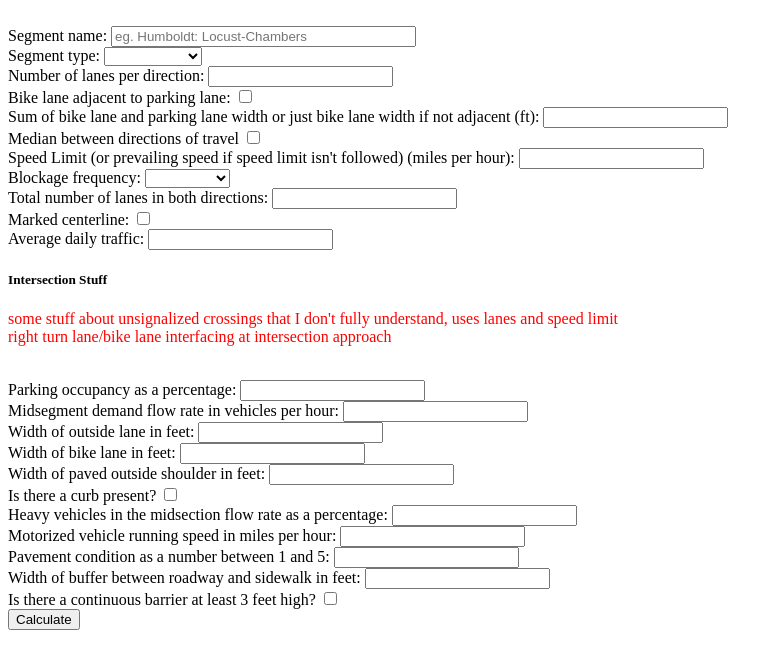
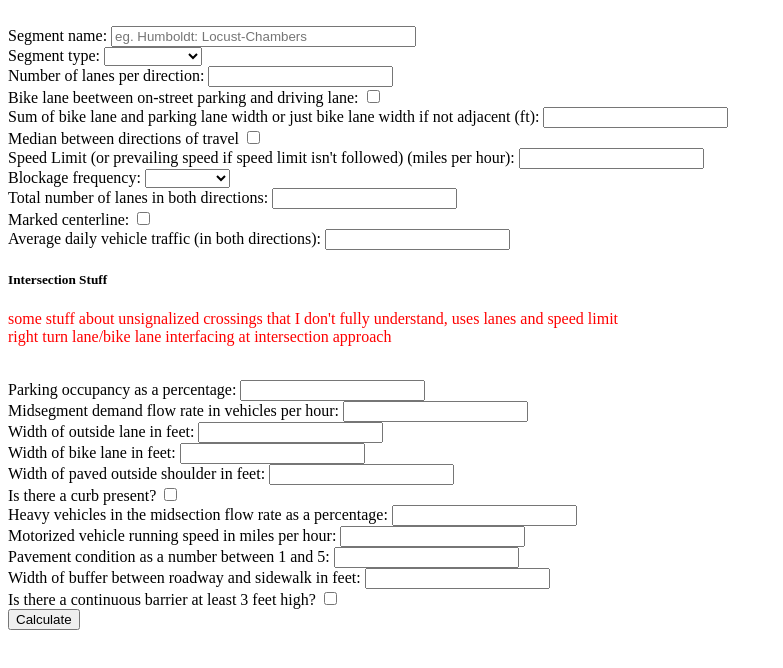
Before and after one commit to bicycleboys/suitabilitycalculator, a website with bundled scripts: page form.html in a window 1280 px wide. Shown: the whole page, without its empty margins (0-783 px from the left). Built offline with nearby package versions, Linux system fonts and the light colour scheme.

Commit message:
Small wording changes

```diff
--- a/form.html
+++ b/form.html
@@ -26,7 +26,7 @@
     <label for="laneCount">Number of lanes per direction:
       <input type="number" class="if-bike-lane" id="laneCount" name="laneCount" value=" " /></label>
       <br/>
-    <label for="lanesAdjacent">Bike lane adjacent to parking lane:
+    <label for="lanesAdjacent">Bike lane beetween on-street parking and driving lane:
       <input type="checkbox" name="lanesAdjacent" id="lanesAdjacent"/> <!--class="if-bike-lane"-->
     </label>
     <br/>
@@ -51,7 +51,7 @@
     <label for="centerline">Marked centerline:
       <input type="checkbox" id="centerline" name="centerline"/></label> <!--if-mixed-traffic-->
     <br />
-    <label for="adt">Average daily traffic:
+    <label for="adt">Average daily vehicle traffic (in both directions):
       <input type="number" id="adt" name="adt" value=" " class="if-mixed" /></label>
     <br />
     <h5>Intersection Stuff</h5>
```
